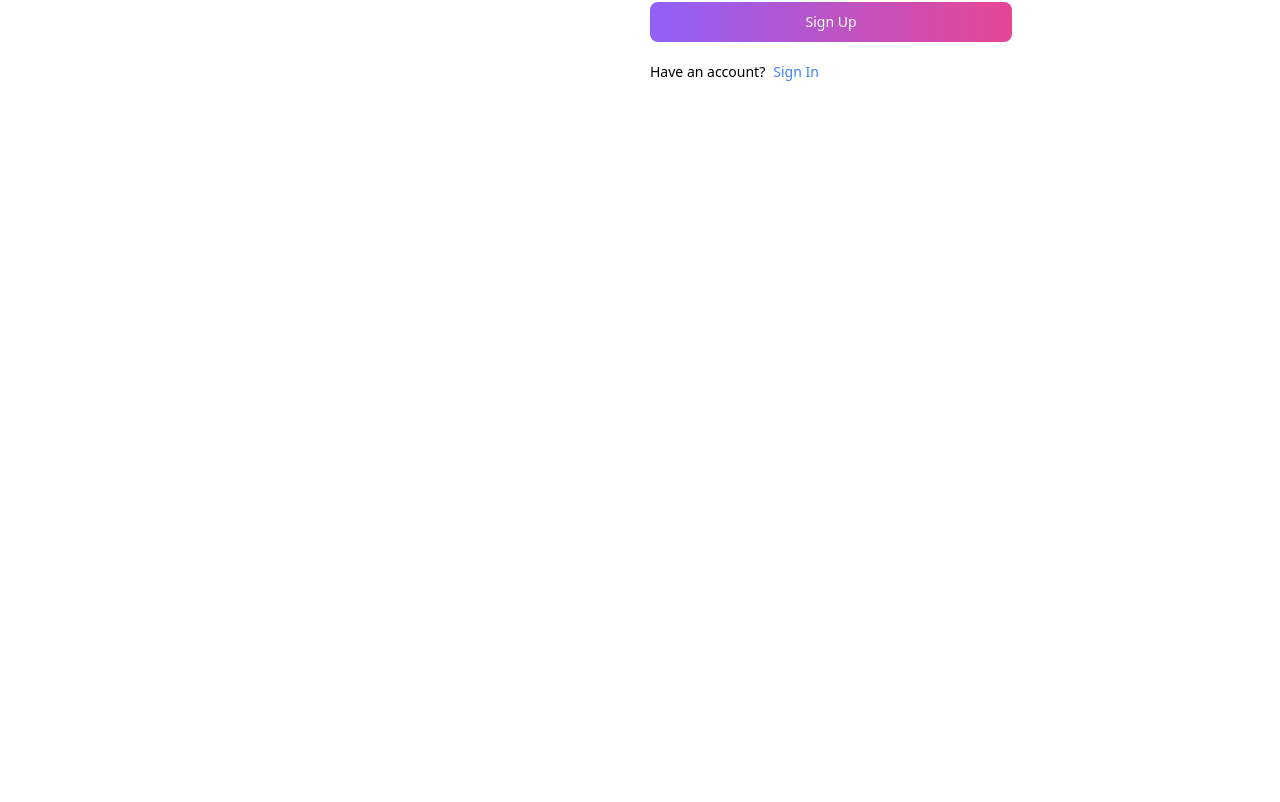
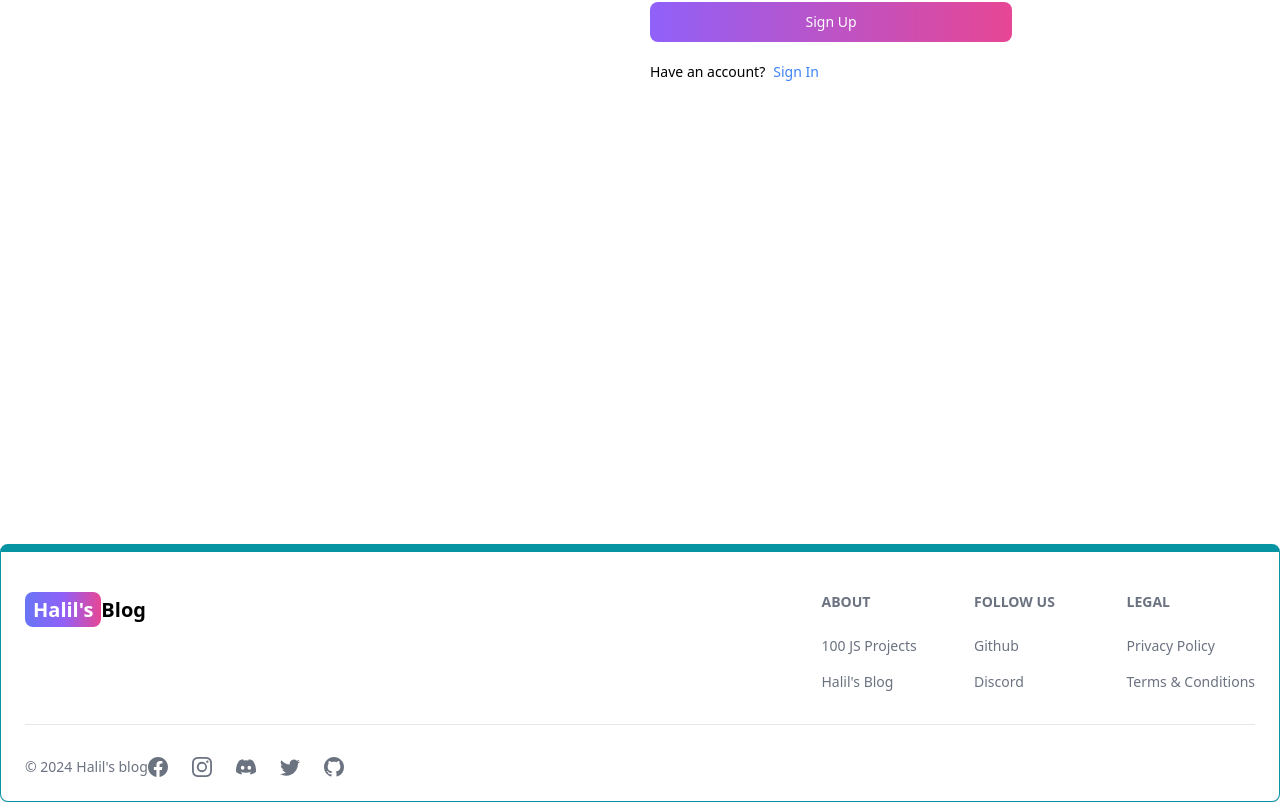
Before and after one commit to pruka/mernWebBlog, a React (Vite) app in the folder client/: page /sign-up in a window 1280 px wide. Shown: the part 400-1202 px from the top of the page. Before the commit the page ends 944 px from the top, so only its background shows below. Built offline with nearby package versions, Linux system fonts and the light colour scheme.

Commit message:
create and add the footer

```diff
--- a/client/src/App.jsx
+++ b/client/src/App.jsx
@@ -6,6 +6,7 @@
 import SignIn from "./pages/SignIn"
 import SignUp from "./pages/SignUp"
 import Header from "./components/Header"
+import Footer from "./components/Footer"
 function App() {
 
 
@@ -20,6 +21,7 @@
         <Route path="/sign-in" element={<SignIn/>}/>
         <Route path="/sign-up" element={<SignUp/>}/>
       </Routes>
+      <Footer />
     </BrowserRouter>
   )
 }
--- /dev/null
+++ b/client/src/components/Footer.jsx
@@ -0,0 +1,97 @@
+import React from 'react'
+import {Footer} from "flowbite-react"
+import { Link } from 'react-router-dom'
+import {BsFacebook, BsInstagram, BsTwitter, BsGithub, BsDiscord, BsGit} from "react-icons/bs"
+function FooterCom() {
+  return (
+    <Footer container className='border border-t-8 border-teal-500'>
+        <div className='w-full max-w-7xl mx-auto'>
+            <div className='grid w-full justify-between sm:flex md:gird-cols-1'>
+                <div className='mt-5'>
+                    <Link to="/" className="self-center whitespace-nowrap text-lg sm:text-xl font-semibold dark:text-white">
+                        <span className='px-2 py-1 bg-gradient-to-r from-indigo-500 via-purple-500 to-pink-500 rounded-lg text-white'>Halil's</span>
+                        Blog
+                    </Link>
+                </div>
+                    <div className='grid grid-cols-2 gap-8 mt-4 sm:grid-cols-3 sm:gap-6'>
+                        <div>
+                            <Footer.Title title="About"/>
+                            <Footer.LinkGroup col>
+                                <Footer.Link
+                                href='#'
+                                target='_blank'
+                                rel='noopener noreferrer'
+                                >
+                                    100 JS Projects
+                                </Footer.Link>
+                                <Footer.Link
+                                href='/about'
+                                target='_blank'
+                                rel='noopener noreferrer'
+                                >
+                                    Halil's Blog
+                                </Footer.Link>
+                            </Footer.LinkGroup>
+                        </div>
+                        <div>
+                            <Footer.Title title="Follow Us"/>
+                            <Footer.LinkGroup col>
+                                <Footer.Link
+                                href='#'
+                                target='_blank'
+                                rel='noopener noreferrer'
+                                >
+                                    Github
+                                </Footer.Link>
+                                <Footer.Link
+                                href='#'
+                                target='_blank'
+                                rel='noopener noreferrer'
+                                >
+                                    Discord
+                                </Footer.Link>
+                            </Footer.LinkGroup>
+                        </div>
+                        <div>
+                            <Footer.Title title="Legal"/>
+                            <Footer.LinkGroup col>
+                                <Footer.Link
+                                href='#'
+                                target='_blank'
+                                rel='noopener noreferrer'
+                                >
+                                    Privacy Policy
+                                </Footer.Link>
+                                <Footer.Link
+                                href='#'
+                                target='_blank'
+                                rel='noopener noreferrer'
+                                >
+                                    Terms &amp; Conditions
+                                </Footer.Link>
+                            </Footer.LinkGroup>
+                        </div>
+                    </div>
+
+                </div>
+                <Footer.Divider />
+                <div className='w-full sm:flex sm:items-center sm:justify-betweeen'>
+                    <Footer.Copyright
+                    href='#'
+                    by="Halil's blog"
+                    year={new Date().getFullYear()}
+                    />
+                    <div className='flex gap-6 sm:mt-0 mt-4 sm:justify-center'>
+                        <Footer.Icon href='#' icon={BsFacebook} />
+                        <Footer.Icon href='#' icon={BsInstagram} />
+                        <Footer.Icon href='#' icon={BsDiscord} />
+                        <Footer.Icon href='#' icon={BsTwitter} />
+                        <Footer.Icon href='#' icon={BsGithub} />
+                    </div>
+                </div>
+            </div>
+    </Footer>
+  )
+}
+
+export default FooterCom
```
